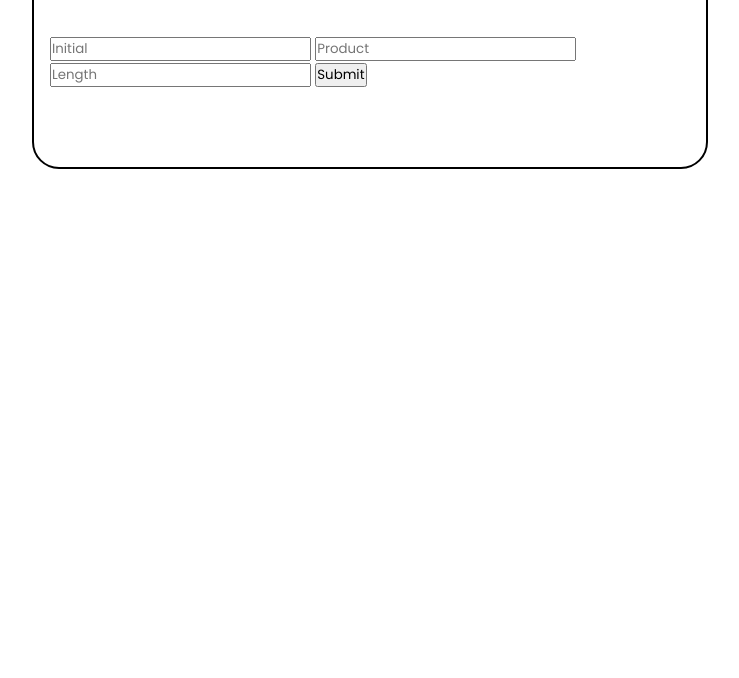
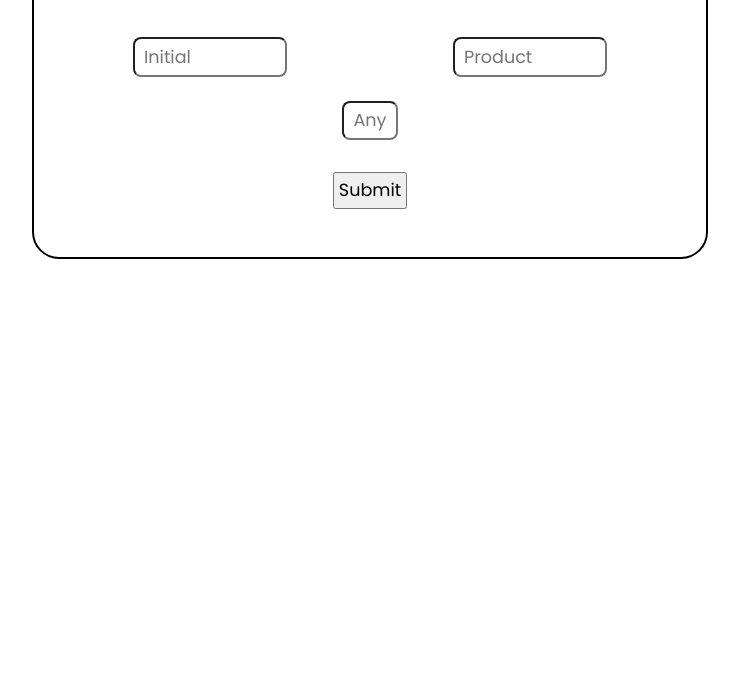
Before and after one commit to Daivaaddia/orgsyn-website, a plain HTML site: page index.html in a window 1280 px wide. Shown: the part 122-800 px from the top of the page, without its empty margins (270-1009 px from the left). Drawn offline with Linux system fonts and the light colour scheme.

Commit message:
made prettier

```diff
--- a/index.html
+++ b/index.html
@@ -14,12 +14,16 @@
         <h1>Reaction Pathway Finder</h1>
     </div>
     <div class="container">
-        <div class="input-container">
+        <div class="main-container">
             <form onsubmit="input(event)">
-                <input type="text" placeholder="Initial" id="initial">
-                <input type="text" placeholder="Product" id="product">
-                <input type="number" placeholder="Length" id="length">
-                <button type="submit">Submit</button>
+                <div class="text-input-container">
+                    <input type="text" placeholder="Initial" class="compound-input" id="initial">
+                    <input type="text" placeholder="Product" class="compound-input" id="product">
+                </div>
+                <div class="length-submit-container">
+                    <input type="number" placeholder="Any" id="length">
+                    <button type="submit" id="submit">Submit</button>
+                </div>
             </form>
         </div>
     </div><div id="output"></div>
--- a/script.js
+++ b/script.js
@@ -34,6 +34,7 @@ class Graph {
 }
 
 const graph = new Graph();
+
 graph.addVertex('Alkane');
 const alkaneEdges = ['Halogenoalkane'];
 for (const edge of alkaneEdges) {
@@ -172,6 +173,7 @@ function input(event) {
         })
     }
 
+
     let numPaths = 1;
     outputPaths.forEach((path) => {
         outputsHTML += ` ${numPaths}. `;
--- a/styles.css
+++ b/styles.css
@@ -5,7 +5,7 @@
 }
 
 .title {
-    padding-top: 20px;
+    padding: 1em;
     font-size: 1.2rem;
     text-align: center;
 }
@@ -16,12 +16,54 @@
     justify-content: center;
 }
 
-.input-container {
+.main-container {
+    position: relative;
     outline: solid 2px black;
+    width: clamp(450px, 50%, 700px);
+    padding: 4rem 1rem;
+    padding-bottom: 3rem;
+    border-radius: 25px;
+}
+
+.text-input-container {
     display: flex;
     flex-direction: row;
+    justify-content: space-around;
+    align-items: center;
+    padding-bottom: 1.5rem;
+}
+
+.length-submit-container {
+    display: flex;
+    flex-direction: column;
     justify-content: center;
-    width: clamp(450px, 50%, 700px);
-    padding: 5rem 1rem;
-    border-radius: 25px;
+    align-items: center;
+    gap: 2rem;
 }
+
+#length {
+    width: 3em;
+    height: 2em;
+    font-size: 1.1rem;
+    border-radius: 8px;
+    text-align: center;
+}
+
+input::-webkit-outer-spin-button,
+input::-webkit-inner-spin-button {
+  -webkit-appearance: none;
+  margin: 0;
+}
+
+.compound-input {
+    font-size: 1.1rem;
+    width: 8em;
+    height: 2em;
+    padding-left: 0.5em;
+    border-radius: 8px;
+}
+
+#submit {
+    font-size: 1.1rem;
+    padding: 0.2em;
+}
```
